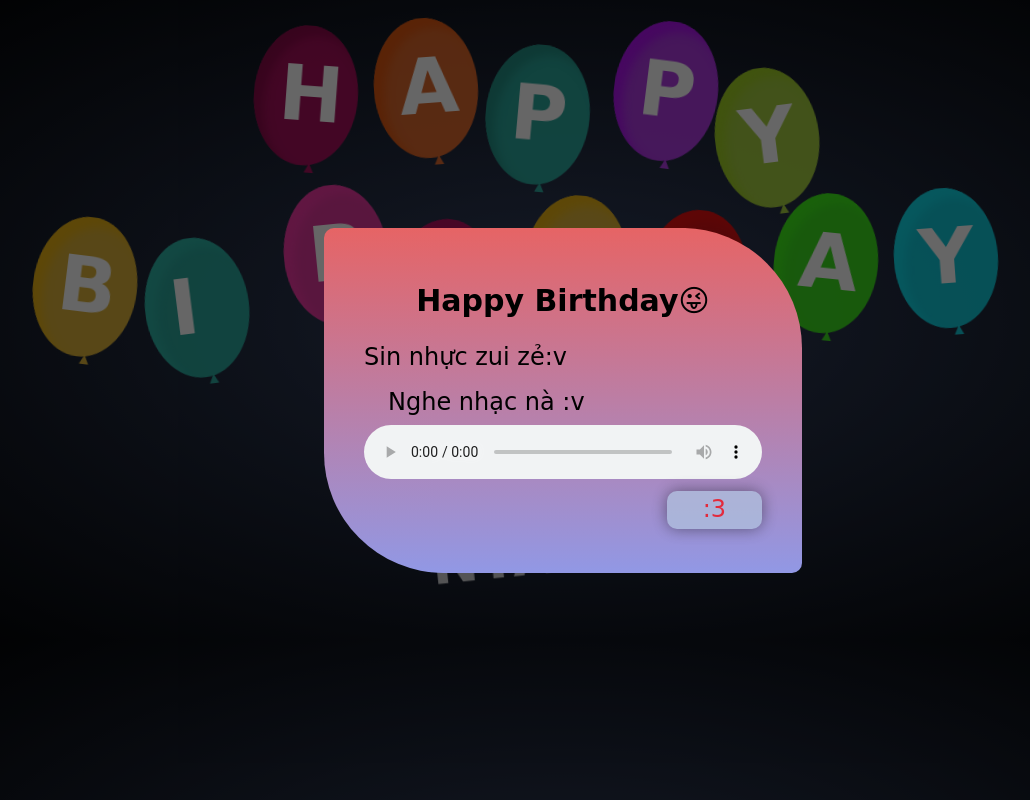
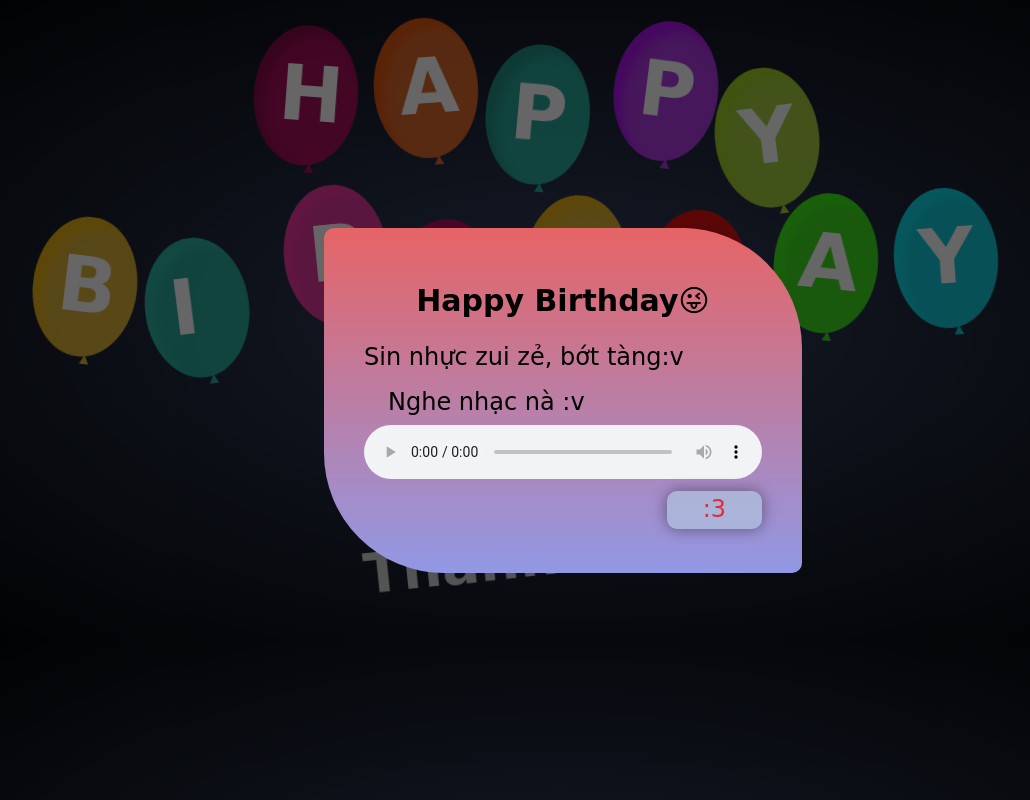
Before and after one commit to NTPTV/HPBD, a plain HTML site: page index.html in a window 1280 px wide. Both pictures are taken after a click on the picture 604 px from the left and 422 px from the top of the page. Shown: the whole page, without its empty margins (77-1107 px from the left). Drawn offline with Linux system fonts and the light colour scheme.

Commit message:
Update index.html

```diff
--- a/index.html
+++ b/index.html
@@ -30,14 +30,14 @@
         <div class="avatar">
             <div><img src="img/avatar.jpg" alt="" class="avatar-img js-avt-img"></div>
             <div>
-                <h1 class="avatar-title js-avt-title">NTA</h1>
+                <h1 class="avatar-title js-avt-title">Thanh An</h1>
             </div>
         </div>
     </div>
     <div class="wishes js-wishes">
         <div class="wishes-container js-wishes-container">
             <h2 class="wishes-title">Happy Birthday😜</h2>
-            <p class="wishes-message">Sin nhực zui zẻ:v</p>
+            <p class="wishes-message">Sin nhực zui zẻ, bớt tàng:v</p>
             <p class="wishes-message mt-18 pdl-24">Nghe nhạc nà :v</p>
             <audio class="player" controls="">
                 <source src="./HPBD.mp3" type="audio/mp3">
```
